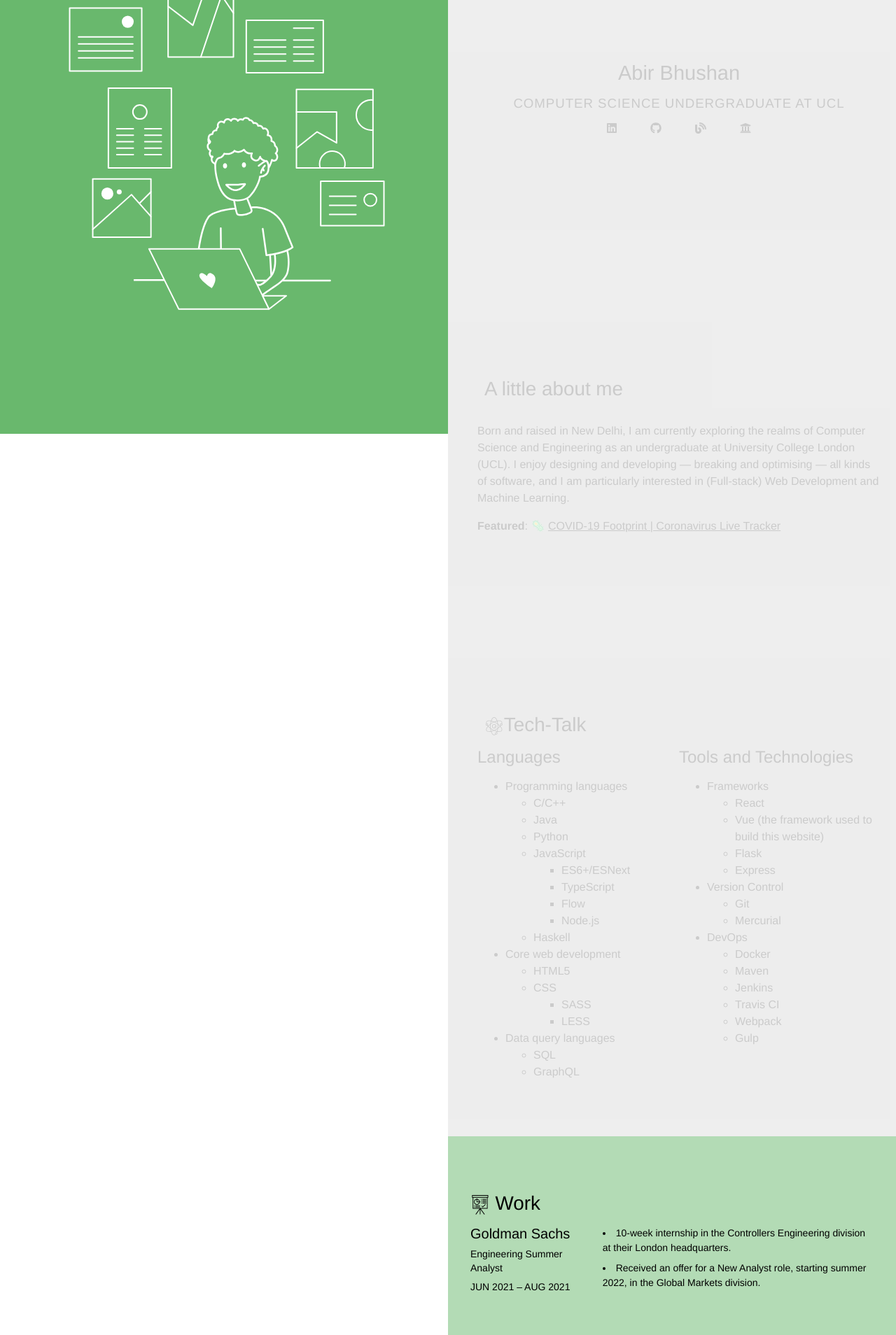
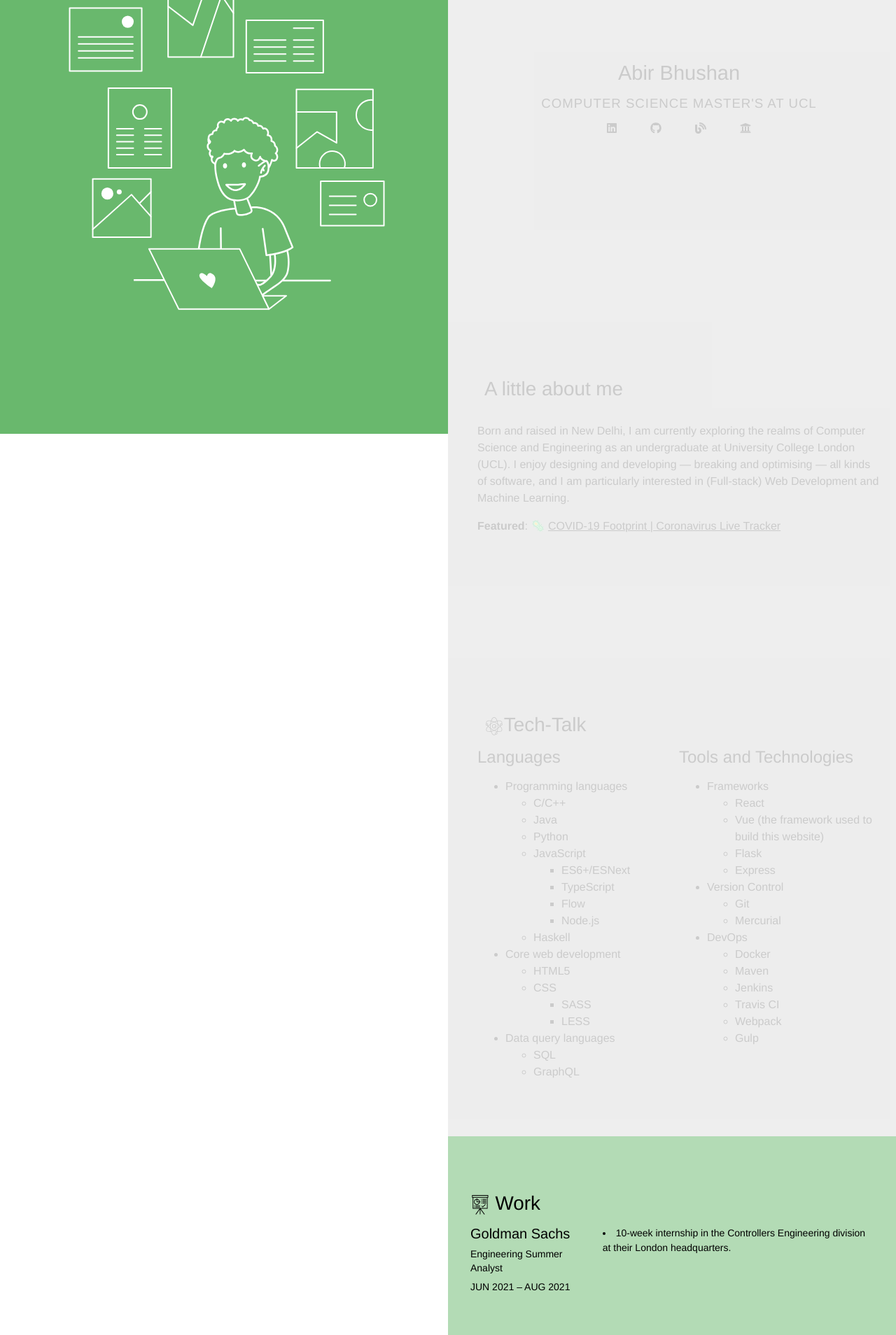
Before and after one commit to abircb/abirbhushan.com, a Vue app: page / in a window 1280 px wide. Shown: the part 180-2088 px from the top of the page at 70% size. Built offline with nearby package versions, Linux system fonts and the light colour scheme.

Commit message:
change welcome

```diff
--- a/src/components/section/Welcome.vue
+++ b/src/components/section/Welcome.vue
@@ -1,7 +1,7 @@
 <template>
   <div class="welcome">
     <h1>Abir Bhushan</h1>
-    <h3>Computer Science Undergraduate at UCL</h3>
+    <h3>Computer Science Master's at UCL</h3>
 
     <div class="media-panel">
       <div class="col">
--- a/src/components/section/Work.vue
+++ b/src/components/section/Work.vue
@@ -9,10 +9,6 @@
       <li>
         10-week internship in the Controllers Engineering division at their
         London headquarters.
-      </li>
-      <li>
-        Received an offer for a New Analyst role, starting summer 2022, in the
-        Global Markets division.
       </li>
     </Company>
     <Company
```
